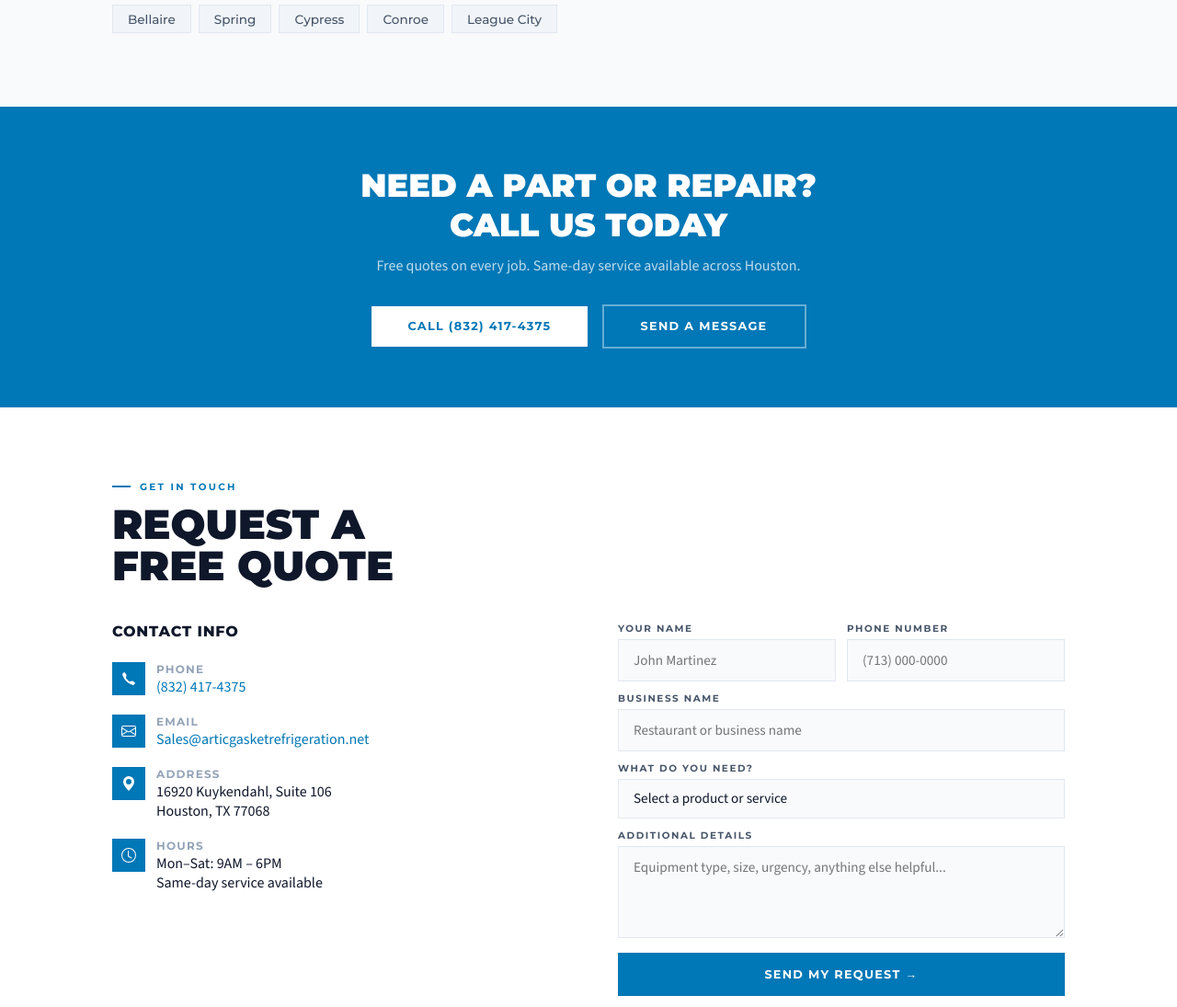
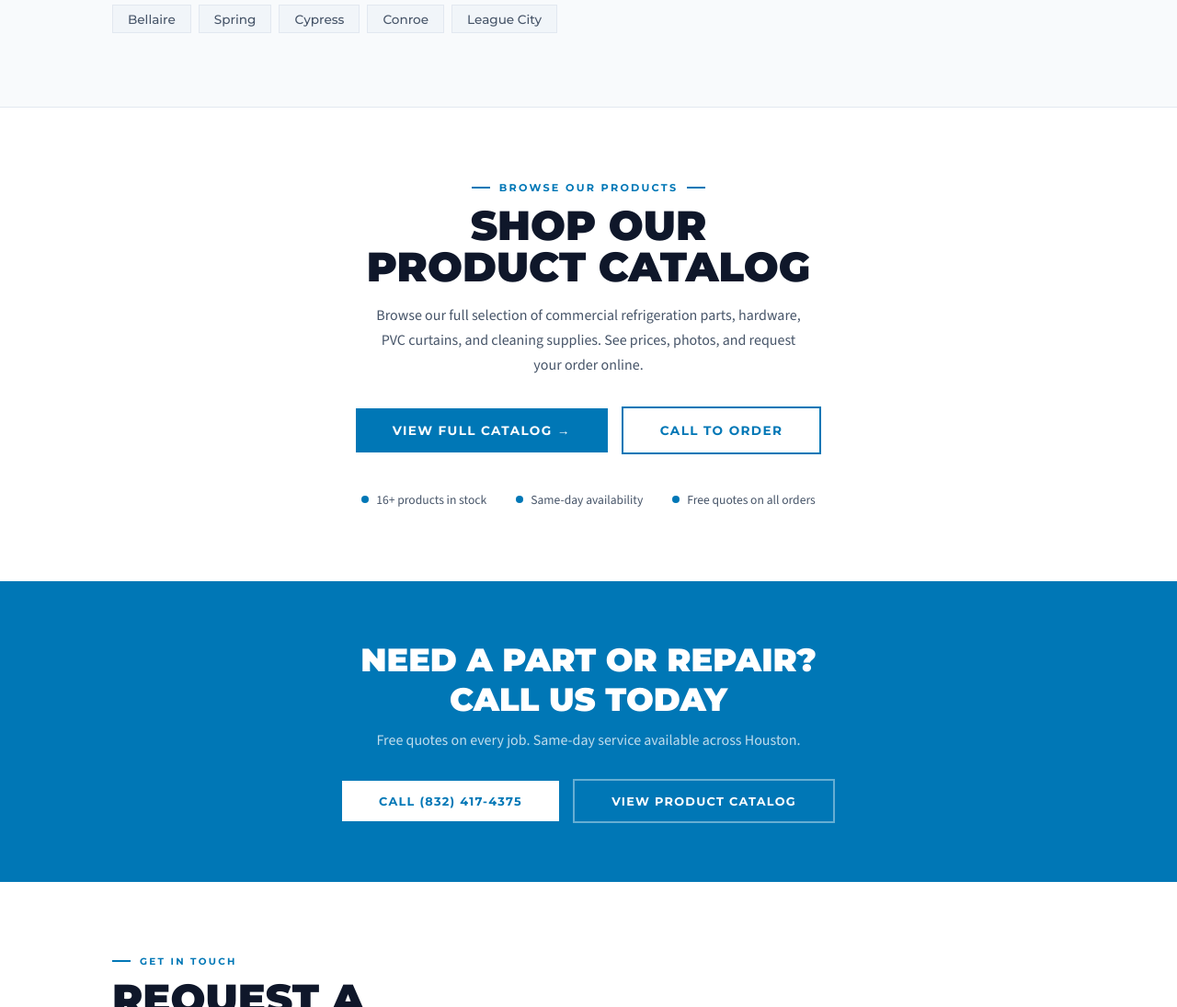
Before and after one commit to Cafe75/artic-gasket-website, a plain HTML site: page index.html in a window 1280 px wide. Shown: the part 3295-4390 px from the top of the page at 92% size. Drawn offline with nearby package versions, Linux system fonts and the light colour scheme.

Commit message:
Update index.html

```diff
--- a/index.html
+++ b/index.html
@@ -534,11 +534,33 @@ body{font-family:'Source Sans 3',sans-serif;background:#fff;color:var(--gray-900
 </div>
 
 <!-- CTA BAND -->
+<!-- CATALOG BAND -->
+<div style="background:#fff;padding:5rem 2rem;text-align:center;border-top:1px solid var(--gray-200);">
+  <div style="max-width:700px;margin:0 auto;">
+    <p style="font-family:'Montserrat',sans-serif;font-size:0.7rem;font-weight:700;letter-spacing:0.2em;text-transform:uppercase;color:var(--blue);margin-bottom:0.75rem;display:flex;align-items:center;justify-content:center;gap:10px;"><span style="display:block;width:20px;height:2px;background:var(--blue);"></span>Browse Our Products<span style="display:block;width:20px;height:2px;background:var(--blue);"></span></p>
+    <h2 style="font-family:'Montserrat',sans-serif;font-weight:900;font-size:clamp(1.8rem,4vw,2.8rem);text-transform:uppercase;line-height:1;color:var(--gray-900);margin-bottom:1rem;">Shop Our<br>Product Catalog</h2>
+    <p style="font-size:1rem;color:var(--gray-600);line-height:1.7;max-width:480px;margin:0 auto 2rem;">Browse our full selection of commercial refrigeration parts, hardware, PVC curtains, and cleaning supplies. See prices, photos, and request your order online.</p>
+    <a href="/catalog.html" style="font-family:'Montserrat',sans-serif;font-weight:700;font-size:0.85rem;letter-spacing:0.1em;text-transform:uppercase;background:var(--blue);color:#fff;padding:1rem 2.5rem;text-decoration:none;display:inline-block;transition:background 0.2s;margin-right:12px;" onmouseover="this.style.background='#0096C7'" onmouseout="this.style.background='var(--blue)'">View Full Catalog →</a>
+    <a href="tel:8324174375" style="font-family:'Montserrat',sans-serif;font-weight:700;font-size:0.85rem;letter-spacing:0.1em;text-transform:uppercase;background:transparent;color:var(--blue);border:2px solid var(--blue);padding:1rem 2.5rem;text-decoration:none;display:inline-block;transition:all 0.2s;" onmouseover="this.style.background='var(--blue)';this.style.color='#fff'" onmouseout="this.style.background='transparent';this.style.color='var(--blue)'">Call to Order</a>
+    <div style="display:flex;gap:2rem;justify-content:center;margin-top:2.5rem;flex-wrap:wrap;">
+      <div style="display:flex;align-items:center;gap:8px;font-size:0.85rem;color:var(--gray-600);">
+        <div style="width:8px;height:8px;border-radius:50%;background:var(--blue);"></div>16+ products in stock
+      </div>
+      <div style="display:flex;align-items:center;gap:8px;font-size:0.85rem;color:var(--gray-600);">
+        <div style="width:8px;height:8px;border-radius:50%;background:var(--blue);"></div>Same-day availability
+      </div>
+      <div style="display:flex;align-items:center;gap:8px;font-size:0.85rem;color:var(--gray-600);">
+        <div style="width:8px;height:8px;border-radius:50%;background:var(--blue);"></div>Free quotes on all orders
+      </div>
+    </div>
+  </div>
+</div>
+
 <div class="ag-cta-band">
   <h2>Need a Part or Repair?<br>Call Us Today</h2>
   <p>Free quotes on every job. Same-day service available across Houston.</p>
   <a href="tel:8324174375" class="ag-btn-white">Call (832) 417-4375</a>
-  <a href="#contact" class="ag-btn-outline-white">Send a Message</a>
+  <a href="/catalog.html" class="ag-btn-outline-white">View Product Catalog</a>
 </div>
 
 <!-- CONTACT -->
```
